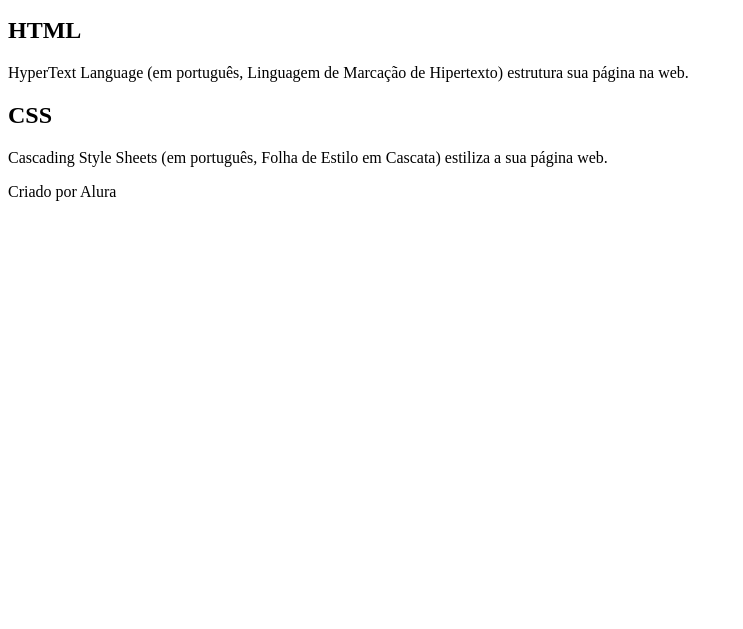
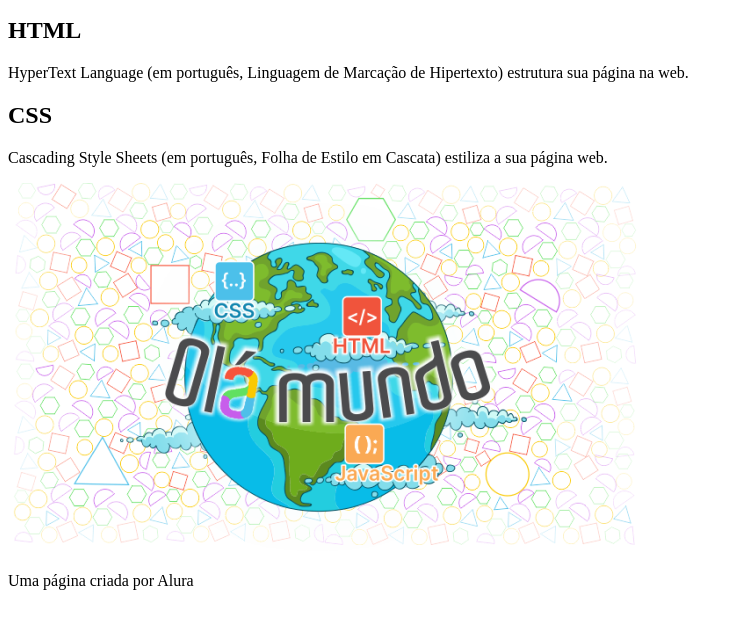
Before and after one commit to SamirHilarioKadri/Ol-Mundo-, a plain HTML site: page index.html in a window 1280 px wide. Shown: the part 101-730 px from the top of the page, without its empty margins (0-743 px from the left). Drawn offline with Linux system fonts and the light colour scheme.

Commit message:
Add files via upload

```diff
--- a/index.html
+++ b/index.html
@@ -20,11 +20,11 @@
 
         <h2>CSS</h2>
         <p>Cascading Style Sheets (em português, Folha de Estilo em Cascata) estiliza a sua página web.</p>
-
+<img src="Olá Mundo.png" alt="Imagem com figuras geométricas ao fundo e uma figura do planeta terra a frente, com a inscrição Olá Mundo! em letras coloridas.">
     </section>
 
     <footer>
-        <p>Criado por Alura</p>
+        <p>Uma página criada por Alura</p>
 
     </footer>
 
```
Also changed, not shown: Olá Mundo.png (added).
